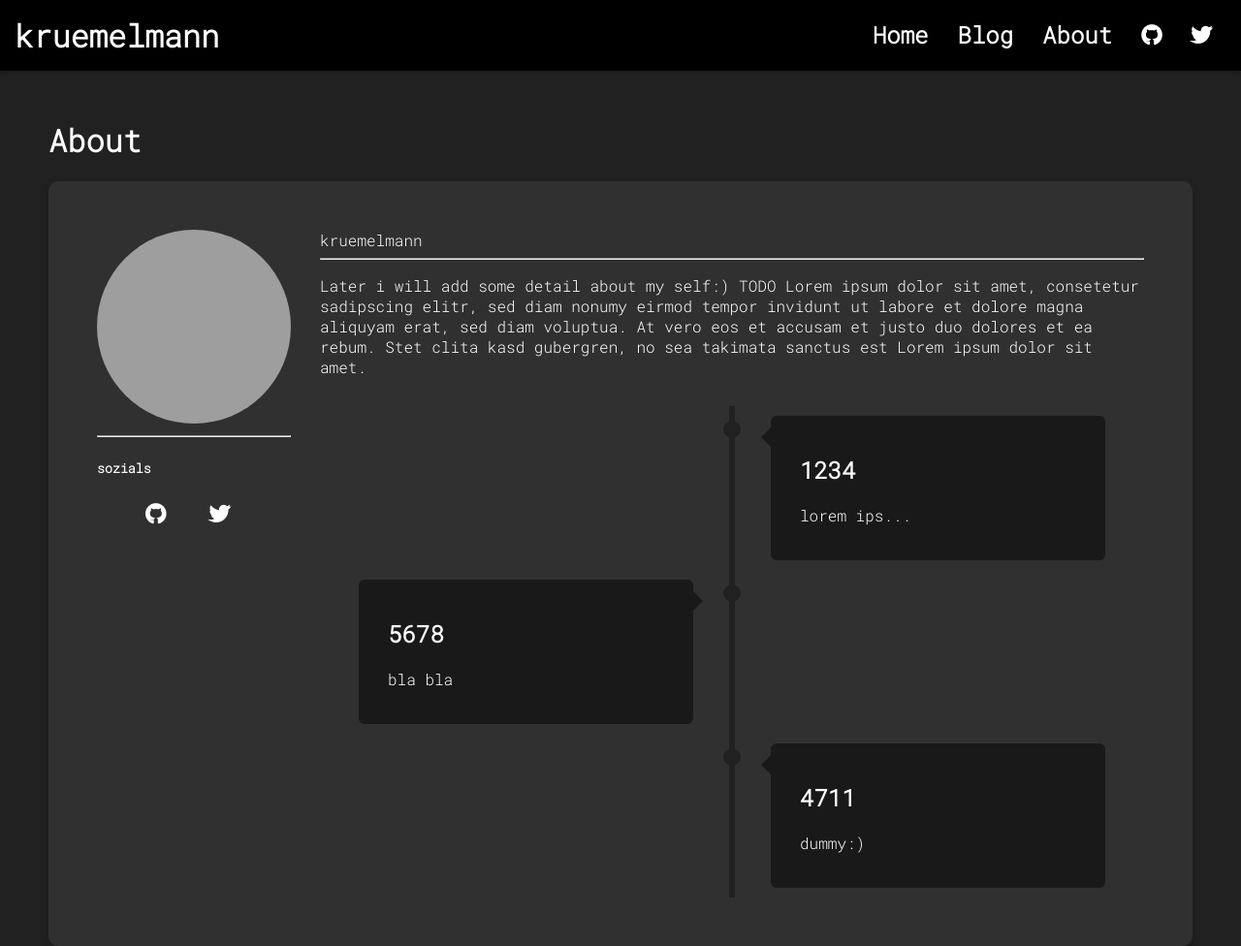
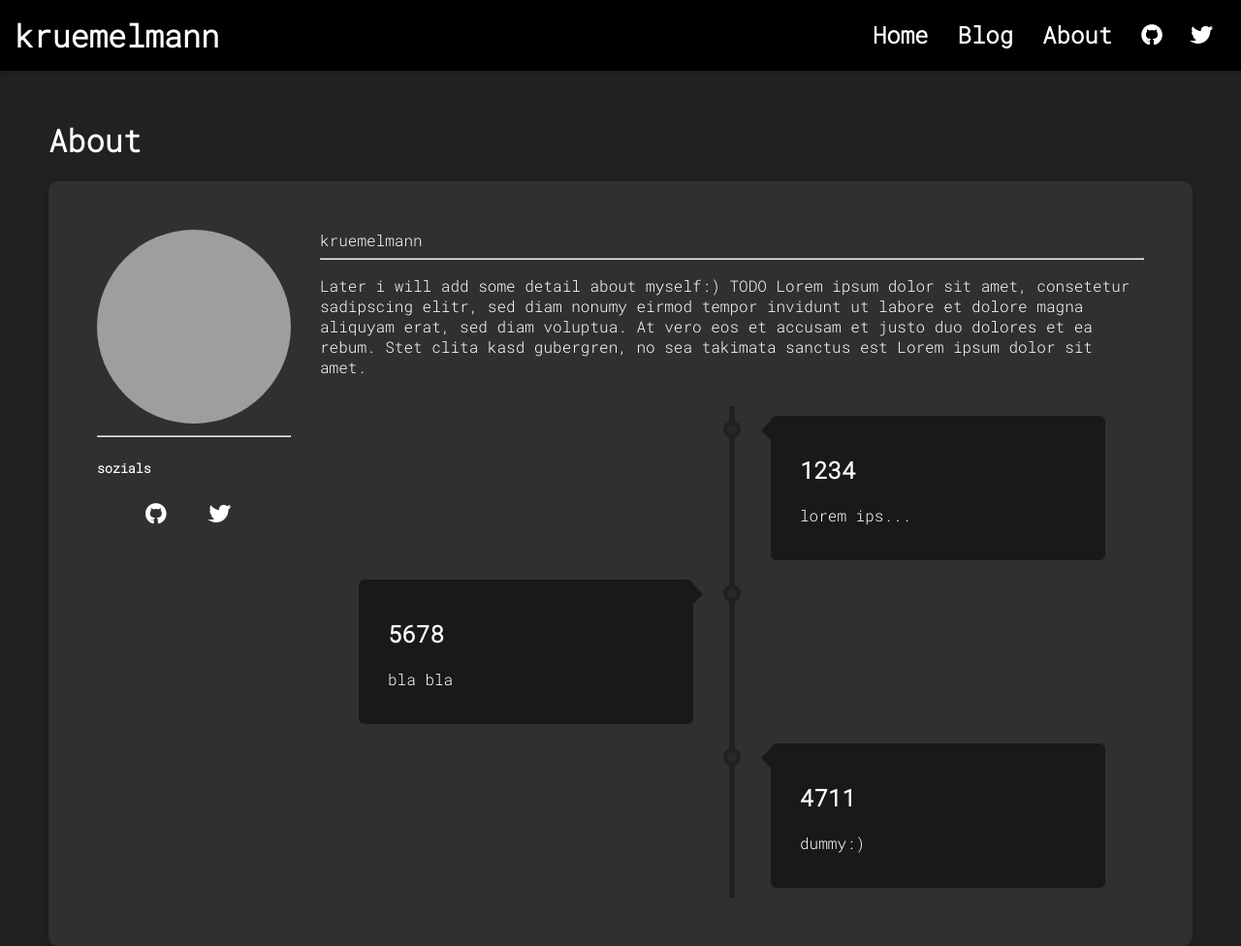
Before and after one commit to Kruemelmann/kruemelmann.github.io, a Jekyll site: the page built from about.html, in a window 1280 px wide. Shown: the whole page at 97% size. Built offline with Jekyll 4.4.1, drawn with Linux system fonts in a browser that asks for light colours; some web fonts are replaced; grey boxes are pictures that could not be loaded.

```diff
--- a/_sass/about.scss
+++ b/_sass/about.scss
@@ -61,7 +61,7 @@
     width: 10px;
     height: 10px;
     right: -9px;
-    background-color: #212121;
+    background-color: #282828;
     border: 4px solid #212121;
     top: 15px;
     border-radius: 50%;
@@ -78,12 +78,13 @@
     left: 50%;
 }
 
+//TODO move all duplicated code to one class
 /* Add arrows to the left container (pointing right) */
 .tleft::before {
     content: " ";
     height: 0;
     position: absolute;
-    top: 22px;
+    top: 15px;
     width: 0;
     z-index: 1;
     right: 30px;
@@ -97,7 +98,7 @@
     content: " ";
     height: 0;
     position: absolute;
-    top: 22px;
+    top: 15px;
     width: 0;
     z-index: 1;
     left: 30px;
--- a/about.html
+++ b/about.html
@@ -39,7 +39,7 @@ title: About
             <hr>
             <div class="author-detail-text">
                 <p>
-                    Later i will add some detail about my self:) TODO
+                    Later i will add some detail about myself:) TODO
 
                     Lorem ipsum dolor sit amet, consetetur sadipscing elitr, sed diam nonumy eirmod tempor invidunt ut labore et dolore magna aliquyam erat, sed diam voluptua. At vero eos et accusam et justo duo dolores et ea rebum. Stet clita kasd gubergren, no sea takimata sanctus est Lorem ipsum dolor sit amet.
                 </p>
```
Also changed, not shown: _posts/2021-11-19-jekyll-setup.md (+1 -0 lines), _posts/2021-11-19-pathfind.vim.md (+1 -0 lines), _posts/2021-11-19-tmux-iconbar.md (+1 -0 lines), _posts/2021-11-25-building-cobra-cli.md (+1 -0 lines).
